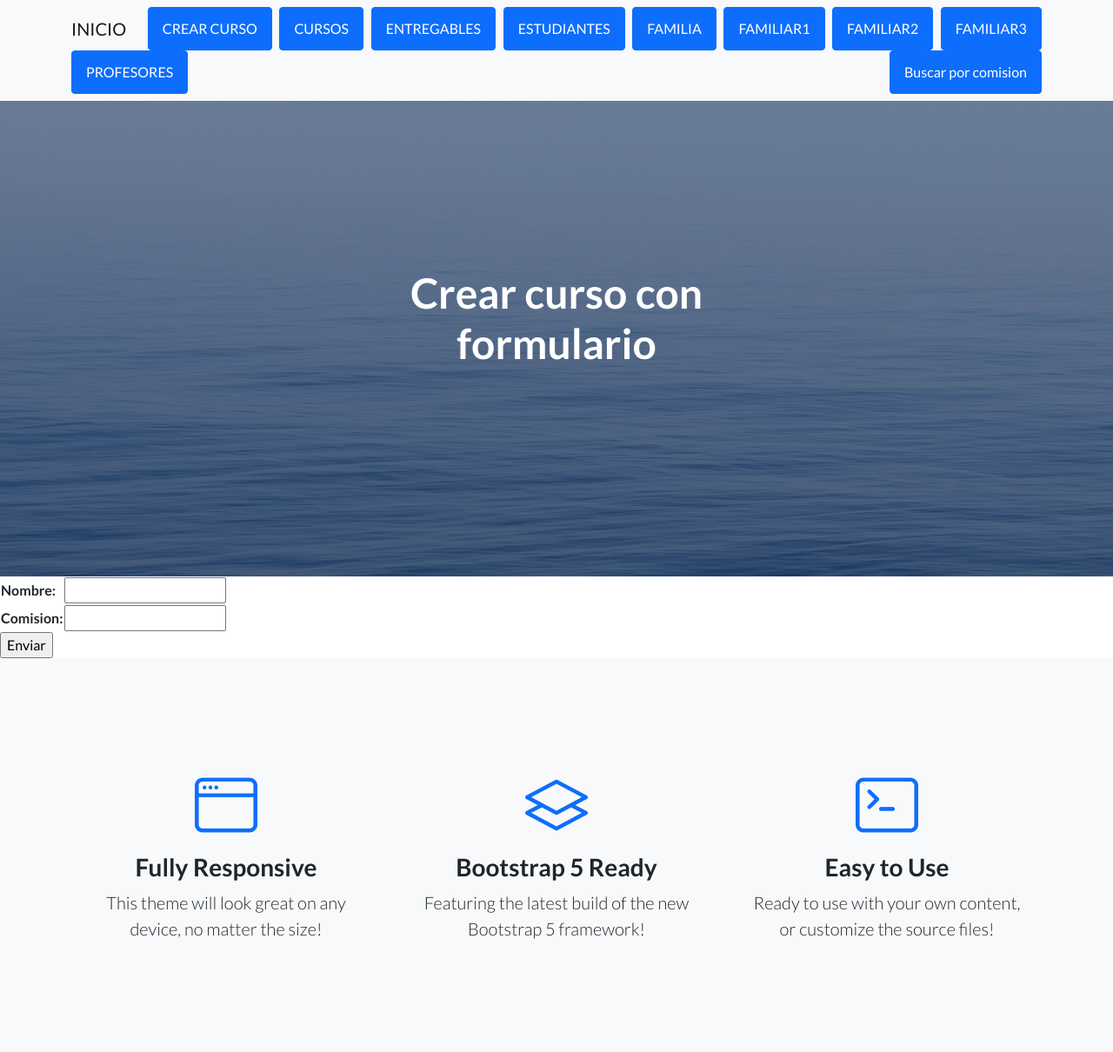
After one commit to HernanCarrasco/MVTHernanCarrasco, a Django app: page /AppProyecto/crear_curso/ in a window 1280 px wide. The commit adds this page. Shown: the top 1210 px of the page at 87% size. Run offline with Django 4.2, Linux system fonts and the light colour scheme; some libraries are stand-ins or nearby versions.

Commit message:
Actualizado a clase 21, creada una busqueda y plantillas

```diff
--- /dev/null
+++ b/AppProyecto/Templates/AppProyecto/crear_curso.html
@@ -0,0 +1,13 @@
+{% extends "AppProyecto/padre.html" %}
+{% load static %}
+{% block Titulo %} Crear curso con formulario {% endblock %}
+
+
+
+{% block contenidoQueCambia %}
+<form action="{% url 'crear_curso' %}" method="POST"> {% csrf_token %}
+    <table> {{ formulario.as_table }} </table>
+    <input type="submit" value="Enviar">
+</form>
+
+{% endblock %}
--- a/AppProyecto/Templates/AppProyecto/inicio.html
+++ b/AppProyecto/Templates/AppProyecto/inicio.html
@@ -6,5 +6,5 @@
 <p> Se heredó de padre</p>
 
 <h3> En este hijo hay menos de 10 lineas de codigo</h3>
-
+{{ mensaje }}
 {% endblock %}
--- a/AppProyecto/Templates/AppProyecto/padre.html
+++ b/AppProyecto/Templates/AppProyecto/padre.html
@@ -21,7 +21,7 @@
         <nav class="navbar navbar-light bg-light static-top">
             <div class="container">
                 <a class="navbar-brand" href="{% url 'inicio' %}">INICIO</a>
-                <a class="btn btn-primary" href="{% url 'curso' %}">CREAR CURSO</a>
+                <a class="btn btn-primary" href="{% url 'crear_curso' %}">CREAR CURSO</a>
                 <a class="btn btn-primary" href="{% url 'cursos' %}">CURSOS</a>
                 <a class="btn btn-primary" href="{% url 'entregables' %}">ENTREGABLES</a>
                 <a class="btn btn-primary" href="{% url 'estudiantes' %}">ESTUDIANTES</a>
@@ -30,6 +30,7 @@
                 <a class="btn btn-primary" href="{% url 'familiar2' %}">FAMILIAR2</a>
                 <a class="btn btn-primary" href="{% url 'familiar3' %}">FAMILIAR3</a>
                 <a class="btn btn-primary" href="{% url 'profesores' %}">PROFESORES</a>
+                <a class="btn btn-primary" href="{% url 'busqueda_comision' %}">Buscar por comision</a>
             </div>
         </nav>
         <!-- Masthead-->
--- a/AppProyecto/urls.py
+++ b/AppProyecto/urls.py
@@ -3,7 +3,7 @@
 
 urlpatterns = [
 
-    path("curso/", curso, name="curso"),
+    path("crear_curso/", crear_curso, name="crear_curso"),
     path("", inicio, name="inicio"),
     path("cursos/", cursos, name="cursos"),
     path("estudiantes/", estudiantes, name="estudiantes"),
@@ -13,5 +13,7 @@
     path('Crear_Familiar2/', crear_fam2, name="familiar2"),
     path('Crear_Familiar3/', crear_fam3, name="familiar3"),
     path('Familia/', mostrar_fam, name="familia"),
+    path('busqueda_comision/', busqueda_comision, name="busqueda_comision"),
+    path('buscar/', buscar, name="buscar"),
 
 ]
--- a/AppProyecto/views.py
+++ b/AppProyecto/views.py
@@ -32,52 +32,47 @@
     return HttpResponse(msg)
 
 
-
-def curso(request):
-
-
-    nombre = request.POST.get("nombre")
-    comision = request.POST.get("comision")
-    curso = Curso(nombre=nombre, comision=comision)
-    curso.save()
-    curso=Curso(nombre="curso creado en el ejemplo", comision=0)
-    print("CREANDO CURSO")
-    curso.save()
-
-    texto=f"curso creado"
-    return HttpResponse(texto)
-
 def inicio(request):
     return render (request, "AppProyecto/inicio.html")
 
-def cursos(request):
+def cursos(request):  # Idear como mostrar la lista de Cursos
     return render (request, "AppProyecto/cursos.html")
 
 
-def estudiantes(request):
+def estudiantes(request): # Idear como mostrar la lista de Estudiantes
     return render (request, "AppProyecto/estudiantes.html")
 
-def profesores(request):
+def profesores(request):  # Idear como mostrar la lista de Profesores
     return render (request, "AppProyecto/profesores.html")
 
-def entregables(request):
+def entregables(request):  # Idear como mostrar la lista de Entregables
     return render (request, "AppProyecto/entregables.html")
 
 
 
-def CursoFormulario(request):
+def crear_curso(request):
 
     if request.method == "POST":
 
-        formulario_user = CursoFormulario(request.POST)
+        formulario_user = CursoForm(request.POST)
 
         if formulario_user.is_valid():
             info=formulario_user.cleaned_data
             nombredelcurso=info["nombre"]
             comisiondelcurso=info["comision"]
             curso=Curso(nombre=nombredelcurso, comision=comisiondelcurso)
-            curso.save
-            return render (request, "AppProyecto/inicio.html")
+            curso.save()
+            return render (request, "AppProyecto/inicio.html", {'mensaje': "Curso Creado!"})
     else:
-        formulario=CursoForm()
-        return render (request, "AppProyecto/cursos.html", {"formulario":formulario})
+        formulario_user=CursoForm()
+        return render (request, "AppProyecto/crear_curso.html", {"formulario":formulario_user})
+
+def busqueda_comision(request):
+    return render (request, "AppProyecto/busqueda_comision.html")
+
+def buscar(request):
+    if request.GET['comision']:
+        cursos=Curso.objects.filter(comision=request.GET['comision']) #trae de la BD los cursos que tenga la comision que se metió en la busqueda
+        return render(request, "AppProyecto/resultado_busqueda.html", {'cursos':cursos})
+    else:
+        return render(request, "AppProyecto/busqueda_comision.html", {'mensaje':"No se ingresó una comision"} )
```
Also changed, not shown: AppProyecto/Templates/AppProyecto/busqueda_comision.html (added, +14 -0 lines), AppProyecto/Templates/AppProyecto/curso.html (deleted, +0 -13 lines), AppProyecto/Templates/AppProyecto/resultado_busqueda.html (added, +22 -0 lines), db.sqlite3.
